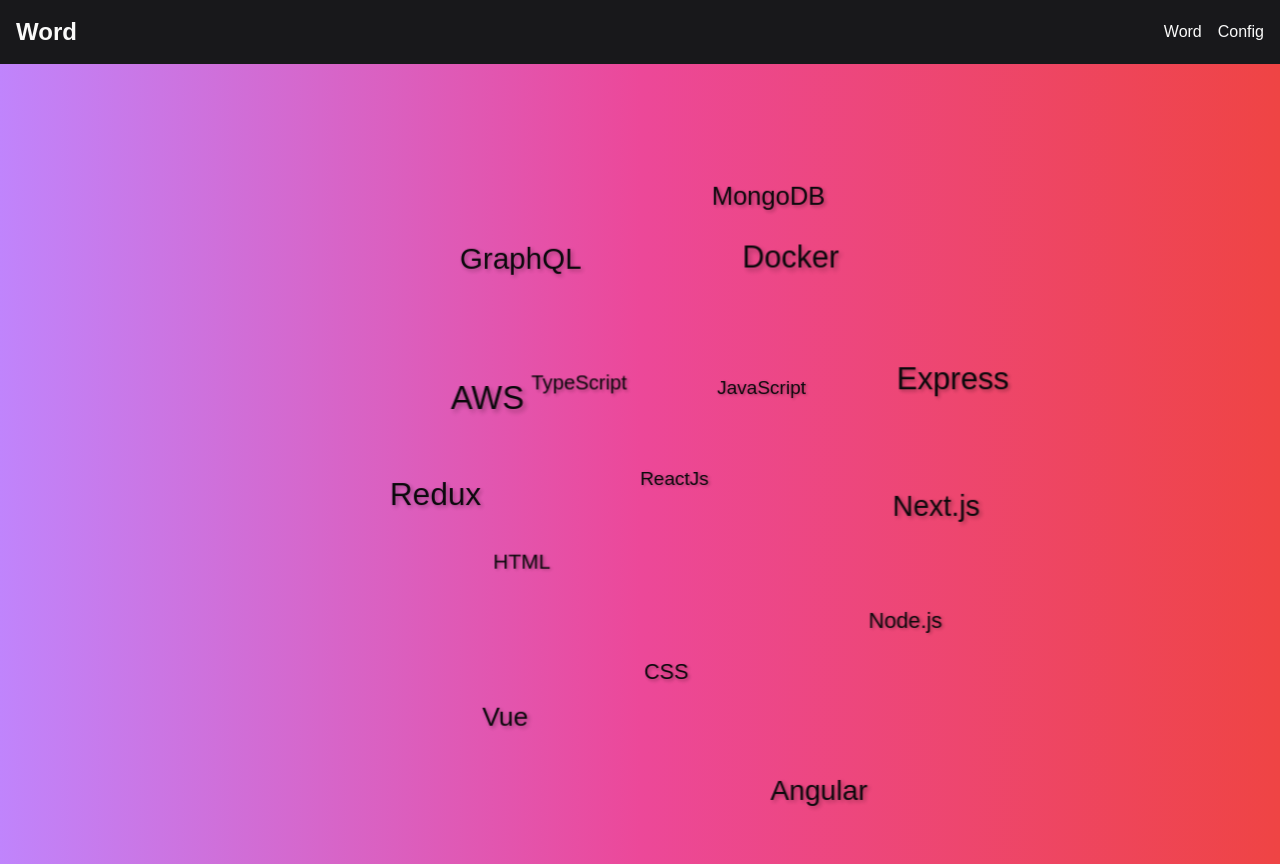
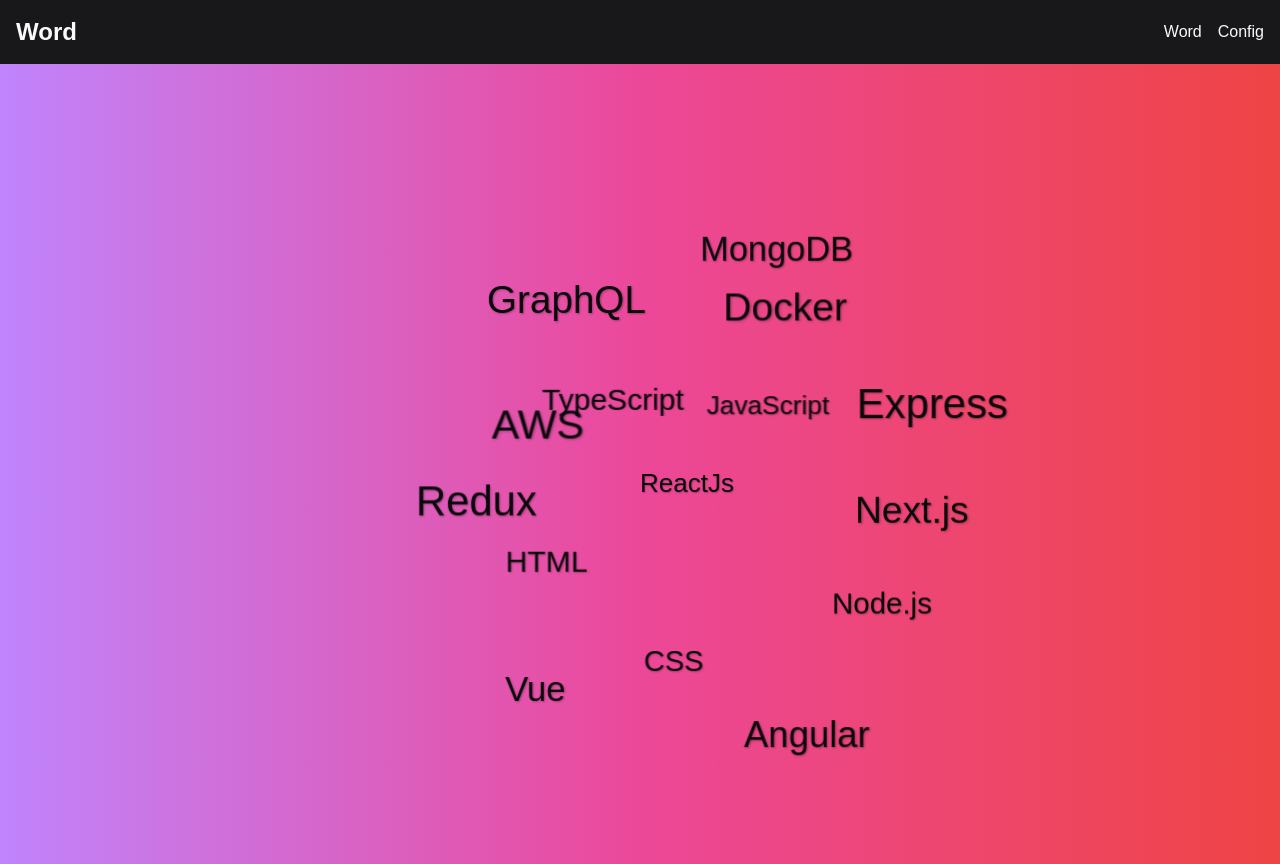
Before and after one commit to 0xMichaelRan/wordchat-nextjs, a Next.js app: page / in a window 1280 px wide. Built offline with nearby package versions, Linux system fonts and the light colour scheme.

Commit message:
update radius of the sphere.

```diff
--- a/src/app/page.tsx
+++ b/src/app/page.tsx
@@ -1,7 +1,7 @@
-import WordSphere from "./word-sphere/word-sphere";
+import WordSpherePage from "./word-sphere/word-sphere";
 
 export default function Home() {
     return (
-      <WordSphere />
+      <WordSpherePage />
     );
   }
--- a/src/app/word-sphere/word-sphere.tsx
+++ b/src/app/word-sphere/word-sphere.tsx
@@ -2,12 +2,13 @@
 
 import { useState, useEffect } from 'react'
 import Link from 'next/link'
+
 const words = [
   "ReactJs", "JavaScript", "TypeScript", "HTML", "CSS", "Node.js", "Express",
   "MongoDB", "GraphQL", "Redux", "Vue", "Angular", "Next.js", "Docker", "AWS"
 ]
 
-export default function WordSphere() {
+export default function WordSpherePage() {
   const [windowSize, setWindowSize] = useState({ width: 0, height: 0 })
 
   useEffect(() => {
@@ -21,13 +22,16 @@ export default function WordSphere() {
     return () => window.removeEventListener('resize', handleResize)
   }, [])
 
-  const radius = Math.min(windowSize.width, windowSize.height) * 0.35
+  const minDimension = Math.min(windowSize.width, windowSize.height)
+  const radius = minDimension * 0.3 // Reduced radius for better fit on small screens
 
   return (
     <div className="min-h-screen flex items-center justify-center bg-gradient-to-r from-purple-400 via-pink-500 to-red-500 overflow-hidden">
       <div
-        className="relative w-full h-full"
+        className="relative"
         style={{
+          width: `${minDimension}px`,
+          height: `${minDimension}px`,
           perspective: '1000px',
           transformStyle: 'preserve-3d'
         }}
@@ -37,15 +41,15 @@ export default function WordSphere() {
           const theta = Math.sqrt(words.length * Math.PI) * phi
 
           // Add randomness to the position
-          const randomFactor = Math.random() * 0.3 + 0.85 // Random factor between 0.85 and 1.15
+          const randomFactor = Math.random() * 0.2 + 0.9 // Random factor between 0.9 and 1.1
           const x = radius * randomFactor * Math.cos(theta) * Math.sin(phi)
           const y = radius * randomFactor * Math.sin(theta) * Math.sin(phi)
           const z = radius * randomFactor * Math.cos(phi)
 
-          // Make font size more variable
-          const baseFontSize = 24 // Increased base font size
-          const fontSizeVariation = Math.random() * 16 // Random variation up to 16px
-          const fontSize = Math.max(baseFontSize, Math.floor(baseFontSize + fontSizeVariation - Math.abs(z) / 10))
+          // Adjust font size based on screen size
+          const baseFontSize = Math.max(16, Math.floor(minDimension / 25))
+          const fontSizeVariation = Math.random() * (baseFontSize / 2)
+          const fontSize = Math.max(baseFontSize, Math.floor(baseFontSize + fontSizeVariation - Math.abs(z) / 15))
 
           return (
             <Link
@@ -55,8 +59,8 @@ export default function WordSphere() {
               style={{
                 transform: `translate3d(${x}px, ${y}px, ${z}px)`,
                 fontSize: `${fontSize}px`,
-                opacity: (fontSize - baseFontSize + 16) / 16,
-                textShadow: '2px 2px 4px rgba(0,0,0,0.3)'
+                opacity: (fontSize - baseFontSize + baseFontSize / 2) / (baseFontSize / 2),
+                textShadow: '1px 1px 2px rgba(0,0,0,0.3)'
               }}
             >
               {word}
```
